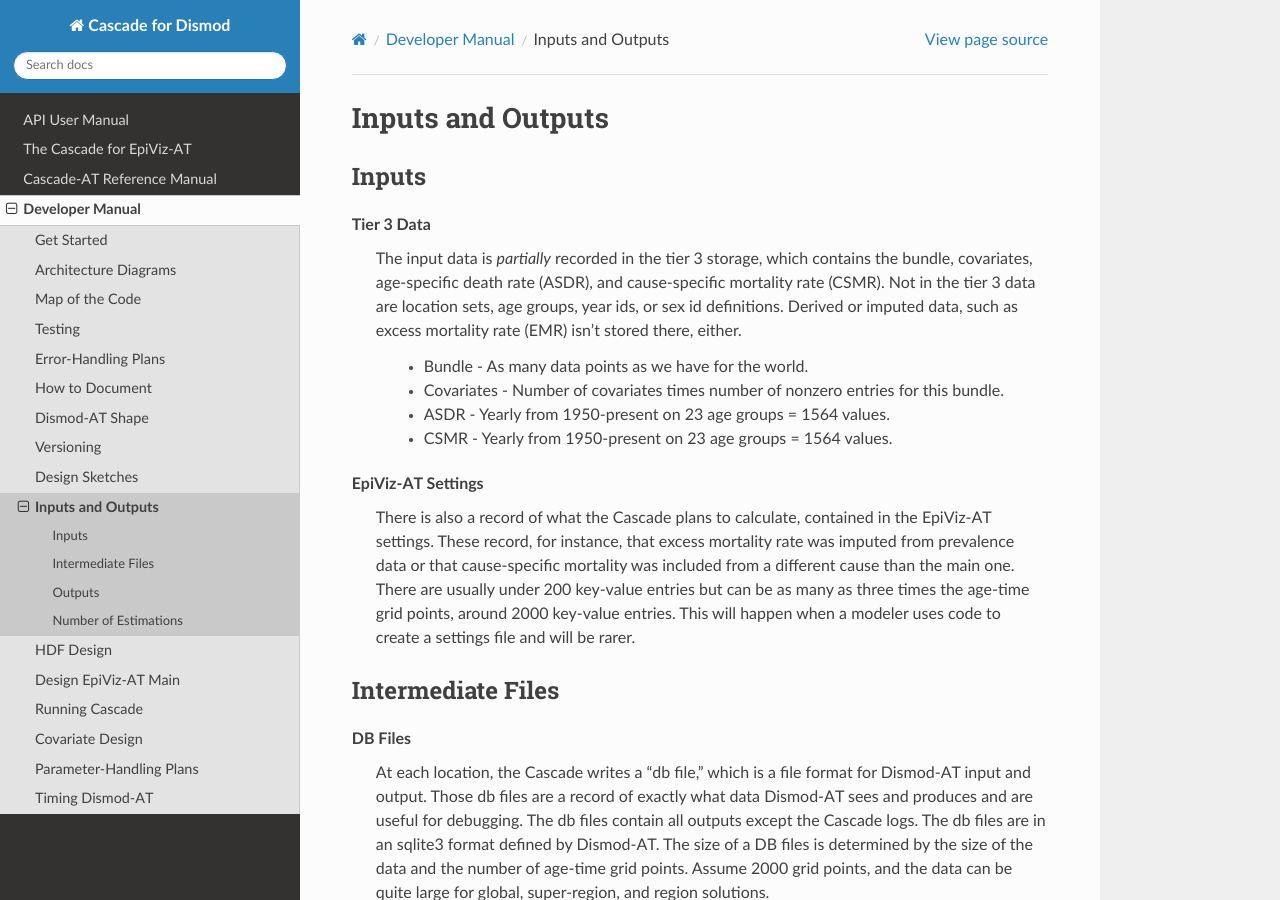
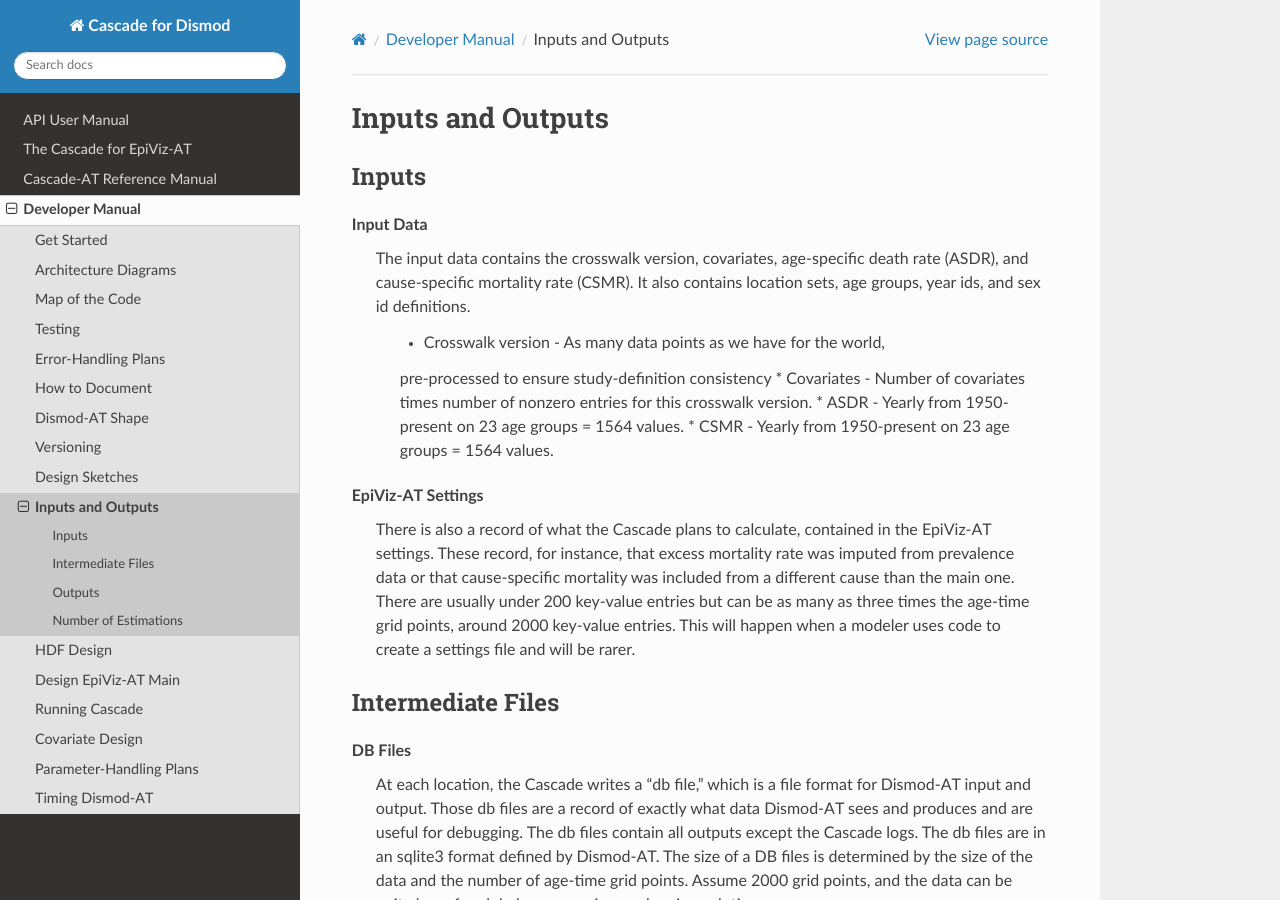
Before and after one commit to ihmeuw/cascade-at, a Sphinx documentation site: the page built from docs/dev/inputs_outputs.rst, in a window 1280 px wide and 900 px high. Built offline with Sphinx 7.4.7 and the Read the Docs theme 2.0.0, drawn with Linux system fonts in a browser that asks for light colours.

Commit message:
Fixing docs with crosswalk version.

```diff
--- a/docs/dev/code_map.rst
+++ b/docs/dev/code_map.rst
@@ -156,7 +156,7 @@
 
     * Translate on writing and reading.
 
- 6. IHME Database access for ASDR, CSMR, demographics, locations, bundle, covariates.
+ 6. IHME Database access for ASDR, CSMR, demographics, locations, crosswalk versions, covariates.
 
     * Initial query, with care for what can go wrong (661 lines)
 
--- a/docs/dev/covariate_design.rst
+++ b/docs/dev/covariate_design.rst
@@ -4,7 +4,7 @@
 ================
 
 EpiViz-AT classifies covariates as country and study types.
-The country are 0 or 1 and are specific to the bundle. The country
+The country are 0 or 1 and are specific to the model version settings. The country
 are floating-point values defined for every age / location / sex / year.
 
 The strategy for parsing these and putting them into the model is to
@@ -35,5 +35,5 @@
     but inside Dismdod-AT, they get renamed to ``x_0``, ``x_1``, ``x_...``.
 
 Testing study covariate data requires that the ``seq`` matches in covariates
-and bundle, so there is a :py:module:``cascade.testing_utilities.fake_data``
+and crosswalk version, so there is a :py:module:``cascade.testing_utilities.fake_data``
 module. The main test, however, is in ``test_estimate_locations.py``.
--- a/docs/dev/inputs_outputs.rst
+++ b/docs/dev/inputs_outputs.rst
@@ -6,15 +6,15 @@
 Inputs
 ------
 
-Tier 3 Data
-  The input data is *partially* recorded in the tier 3 storage, which contains
-  the bundle, covariates, age-specific death rate (ASDR), and cause-specific mortality
-  rate (CSMR). Not in the tier 3 data are location sets, age groups, year ids, or
-  sex id definitions. Derived or imputed data, such as excess mortality rate (EMR)
-  isn't stored there, either.
+Input Data
+  The input data contains the crosswalk version, covariates,
+  age-specific death rate (ASDR), and cause-specific mortality
+  rate (CSMR). It also contains location sets, age groups, year ids, and
+  sex id definitions.
 
-   * Bundle - As many data points as we have for the world.
-   * Covariates - Number of covariates times number of nonzero entries for this bundle.
+   * Crosswalk version - As many data points as we have for the world,
+   pre-processed to ensure study-definition consistency
+   * Covariates - Number of covariates times number of nonzero entries for this crosswalk version.
    * ASDR - Yearly from 1950-present on 23 age groups = 1564 values.
    * CSMR - Yearly from 1950-present on 23 age groups = 1564 values.
 
--- a/docs/dev/logging.rst
+++ b/docs/dev/logging.rst
@@ -117,7 +117,7 @@
 *  Model configuration
 
    *  settings don't meet needs and can be changed.
-   *  bundle values don't make sense in some way.
+   *  crosswalk version values don't make sense in some way.
 
 *  IHME Data, maybe modelers know these.
 
```
Also changed, not shown: docs/epiviz/bundle.rst (+29 -19 lines).
